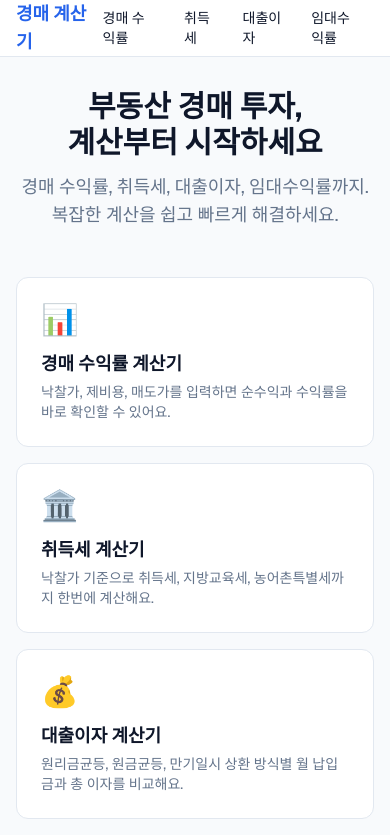
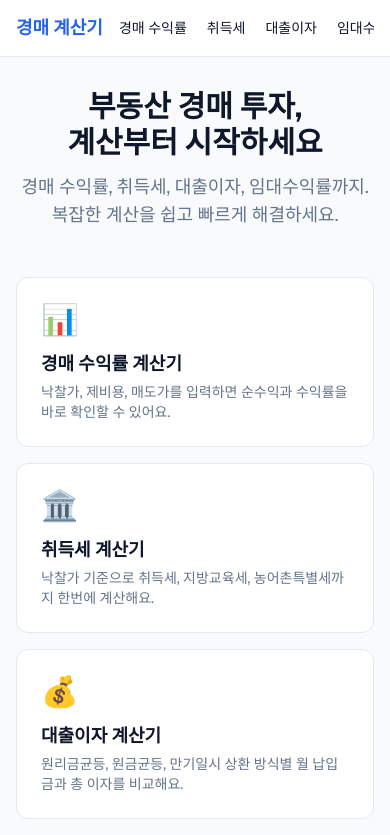
Before and after one commit to wellbeinginus-source/auction-calc, a Next.js app: page / in a window 390 px wide. Shown: the top 835 px of the page. Built offline with nearby package versions, Linux system fonts and the light colour scheme.

Commit message:
fix: 모바일 헤더 네비 두 줄 깨짐 수정

```diff
--- a/src/app/layout.tsx
+++ b/src/app/layout.tsx
@@ -86,16 +86,16 @@ export default function RootLayout({
       </head>
       <body className="min-h-full flex flex-col">
         <header className="border-b border-card-border bg-card-bg sticky top-0 z-50">
-          <div className="max-w-5xl mx-auto px-4 h-14 flex items-center justify-between">
-            <Link href="/" className="text-lg font-bold text-primary">
+          <div className="max-w-5xl mx-auto px-4 h-14 flex items-center justify-between gap-2">
+            <Link href="/" className="text-lg font-bold text-primary shrink-0">
               경매 계산기
             </Link>
-            <nav className="flex gap-1">
+            <nav className="flex gap-1 overflow-x-auto">
               {NAV_ITEMS.map((item) => (
                 <Link
                   key={item.href}
                   href={item.href}
-                  className="px-3 py-1.5 text-sm rounded-md hover:bg-accent transition-colors text-foreground"
+                  className="px-2 py-1.5 text-sm rounded-md hover:bg-accent transition-colors text-foreground whitespace-nowrap shrink-0"
                 >
                   {item.label}
                 </Link>
```
